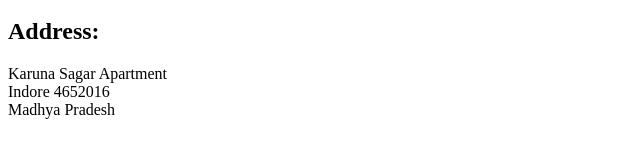
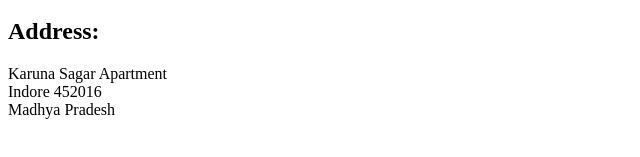
Before and after one commit to Hemendra246/html-Resume, a plain HTML site: page Contact.html in a window 1280 px wide. Shown: the part 271-428 px from the top of the page, 0-640 px from the left. Drawn offline with Linux system fonts and the light colour scheme.

Commit message:
Update Contact.html

```diff
--- a/Contact.html
+++ b/Contact.html
@@ -18,7 +18,7 @@
 </ul>
 <h2>Address:</h2>
 <p>Karuna Sagar Apartment<br>
-   Indore 4652016<br>
+   Indore 452016<br>
    Madhya Pradesh</p>
 </body>
 </html>
```
